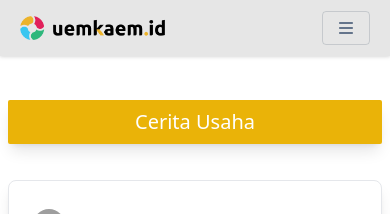
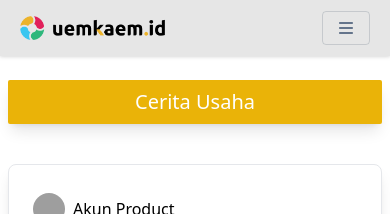
Before and after one commit to mahendartea/umkaemid, a Nuxt app: page / in a window 390 px wide. Shown: the top 214 px of the page. Built offline with nearby package versions, Linux system fonts and the light colour scheme; grey boxes are pictures that could not be loaded.

Commit message:
fix mobile cerita usaha

```diff
--- a/pages/index.vue
+++ b/pages/index.vue
@@ -1,6 +1,9 @@
 <template>
   <NuxtLayout>
-    <div class="flex item-center justify-center mt-20">
+    <div class="flex flex-wrap justify-center">
+      <div
+        class="w-full md:w-1/2 p-2 flex flex-col justify-center items-center"
+      >
         <p
           class="
             text-xl
@@ -9,7 +12,7 @@
             bg-yellow-500
             text-white
             rounded-sm
-          my-5
+            my-4
             w-full
             text-center
             shadow-lg
@@ -19,21 +22,13 @@
           Cerita Usaha
         </p>
       </div>
+    </div>
     <!-- card mobile with tailwindcss -->
 
     <!-- card media social tailwind-->
     <div class="flex flex-wrap justify-center">
       <div
-        class="
-          w-full
-          md:w-1/2
-          lg:w-1/3
-          xl:w-1/4
-          p-2
-          flex flex-col
-          justify-center
-          items-center
-        "
+        class="w-full md:w-1/2 p-2 flex flex-col justify-center items-center"
       >
         <div
           v-for="item in data"
```
Lines whose indentation alone changed are shown as unchanged.
